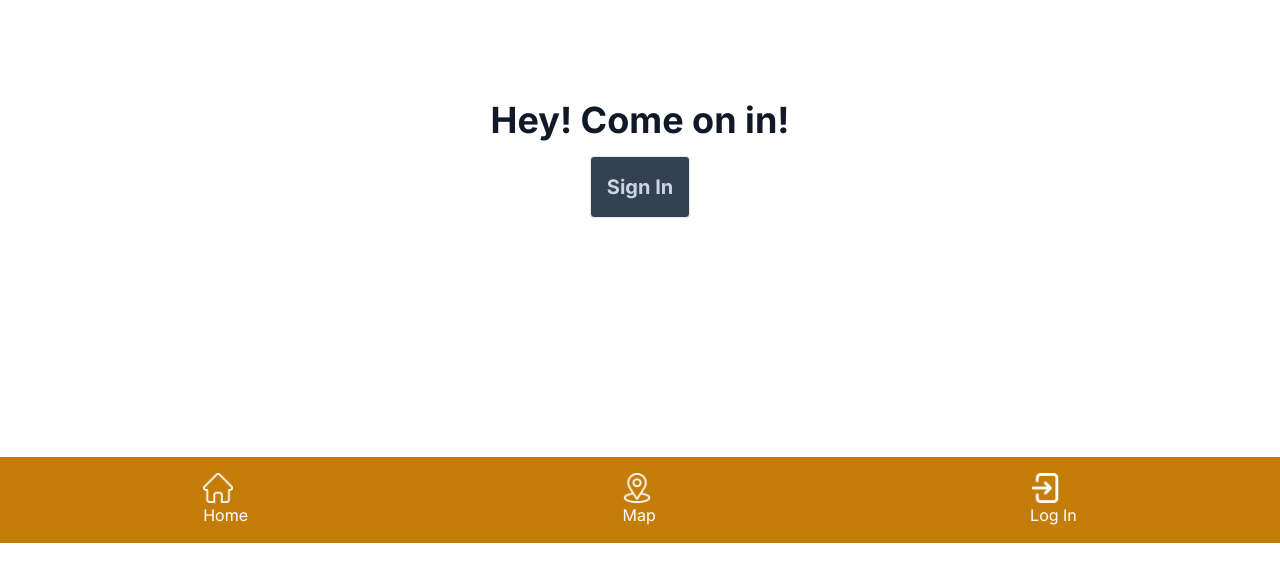
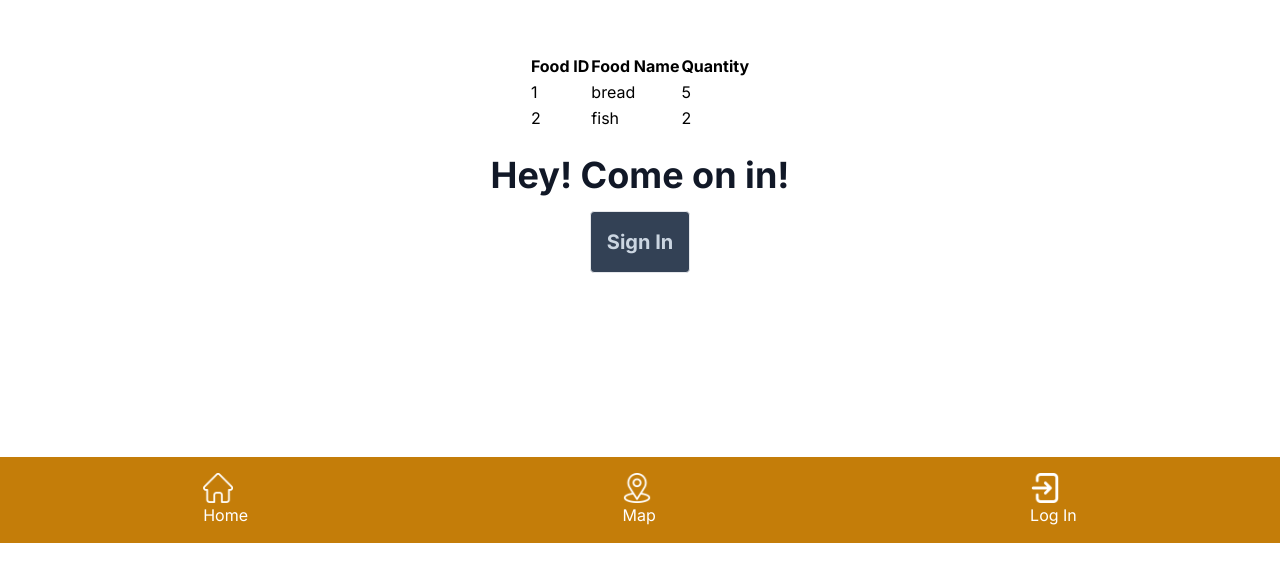
Before and after one commit to lklcentennial/hackathon-foodbank, a Next.js app: page / in a window 1280 px wide. Shown: the part 257-832 px from the top of the page. Built offline with nearby package versions, Linux system fonts and the light colour scheme; no server answers.

Commit message:
created dummy inventory and inventory component

```diff
--- a/src/app/page.js
+++ b/src/app/page.js
@@ -4,6 +4,7 @@ import SignInButton from "@/components/SignIn";
 import SignOutButton from "@/components/SignOutButton";
 import { useSession } from "next-auth/react";
 import Navbar from "@/components/Navbar";
+import Inventory from "@/components/Inventory"
 import { useRouter } from "next/navigation";
 
 export default function Home() {
@@ -12,6 +13,7 @@ export default function Home() {
   return (
     <CenterContainer>
       <Navbar/>
+      <Inventory/>
       {session.data ? (
         <>
           <h1 className="m-2 text-4xl font-bold text-gray-900">
--- a/src/components/Inventory.jsx
+++ b/src/components/Inventory.jsx
@@ -1,9 +1,27 @@
 import React from "react";
+import data from "@/components/dummy data/inventory.json";
 
-const FlexContainer = ({ children }) => {
+const FlexContainer = () => {
   return (
     <div className={`m-4 flex flex-col`}>
-      {children}
+      <table>
+        <thead>
+          <tr>
+            <th>Food ID</th>
+            <th>Food Name</th>
+            <th>Quantity</th>
+          </tr>
+        </thead>
+        <tbody>
+          {data.inventoryDetails.map((item) => (
+            <tr key={item.foodID}>
+              <td>{item.foodID}</td>
+              <td>{item.foodName}</td>
+              <td>{item.quantity}</td>
+            </tr>
+          ))}
+        </tbody>
+      </table>
     </div>
   );
 };
--- a/src/components/Navbar.jsx
+++ b/src/components/Navbar.jsx
@@ -9,8 +9,8 @@ const Navbar = () => {
   return (
     <div className="fixed text-black text-center inset-x-0 bottom-0 bg-blue-500 flex justify-around p-4 invert">
       <Link href='#' className=""><img src={home.src} alt="home" width={30}/>Home</Link>
-      <Link href='#' className="text-black "><img src={location.src} alt="location" width={30}/>Map</Link>
-      <Link href='#' className="text-black "><img src={login.src} alt="login" width={30}/>Log In</Link>
+      <Link href='#' className=""><img src={location.src} alt="location" width={30}/>Map</Link>
+      <Link href='#' className=""><img src={login.src} alt="login" width={30}/>Log In</Link>
     </div>
   );
 };
--- a/src/components/dummy data/inventory.json
+++ b/src/components/dummy data/inventory.json
@@ -1,3 +1,14 @@
 {
+    "inventoryID" : 1,
+    "inventoryDetails" : [{
+        "foodID" : 1,
+        "foodName" : "bread",
+        "quantity" : 5
+    },
+    {
+        "foodID" : 2,
+        "foodName" : "fish",
+        "quantity" : 2
+    }]
 
 }
```
Also changed, not shown: src/components/DummyLogin.jsx (renamed from src/components/Login.jsx).
